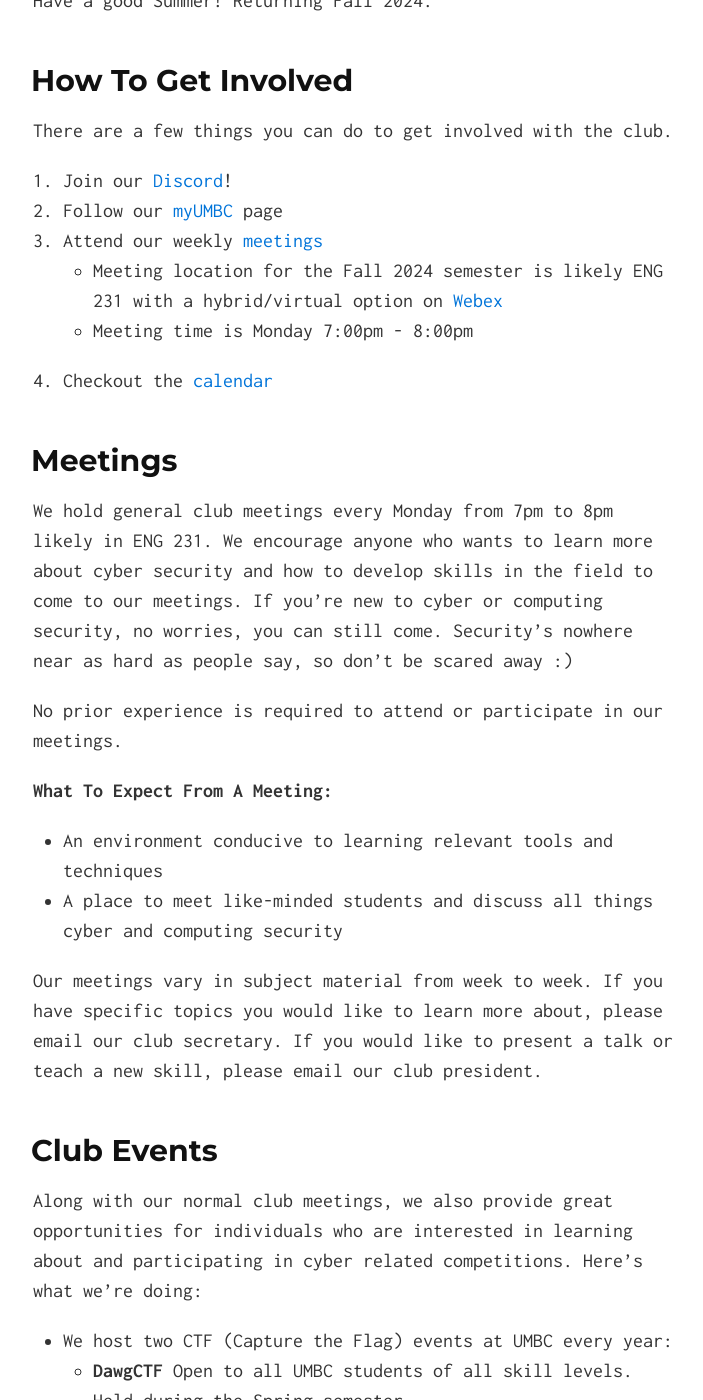
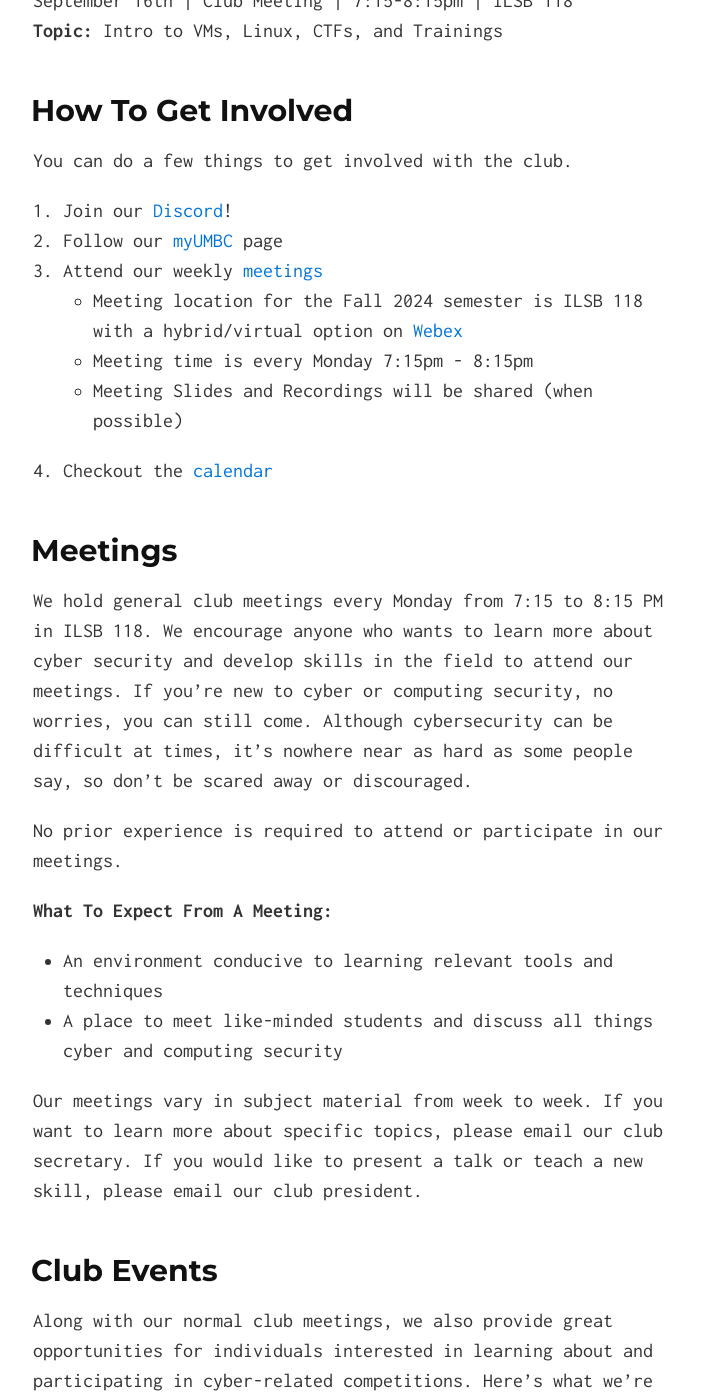
Before and after one commit to UMBCCyberDawgs/umbccyberdawgs.github.io, a Jekyll site: the page built from index.md, in a window 1280 px wide and 1400 px high, scrolled down 474 px. Shown: the whole window, without its empty margins (287-990 px from the left). Built offline with Jekyll 4.4.1, drawn with Linux system fonts in a browser that asks for light colours; our own code applies the rules of GitHub Pages for plain Markdown files; some of the changed text lies outside the part shown.

Commit message:
General Updates, including room/time

```diff
--- a/index.md
+++ b/index.md
@@ -3,34 +3,31 @@ layout: default
 ---
 
 ## Welcome
-Welcome to the UMBC CyberDawgs homepage! We are a group of UMBC students who
-share a common interest in cybersecurity and good security practices in all aspects of computing.
+Welcome to the UMBC CyberDawgs homepage! We are a group of UMBC students who share a common interest in cybersecurity and good security practices in all aspects of computing.
 
 ## Next Event
-
-Have a good Summer! Returning Fall 2024.
+September 16th | Club Meeting | 7:15-8:15pm | ILSB 118 \
+**Topic:** Intro to VMs, Linux, CTFs, and Trainings
 
 <!-- Congratulations! You found a PawsCTF flag! This is just static content, which means it's always present on the page, but other more advanced web challenges involve the Network tab in Inspect Element on Browsers like Firefox or Chrome. Checking the source code on any website is still a good first step to finding all sorts of information about the website you wouldn't normally be able to see! -->
 <!-- PawsCTF(1nsp3ct_3L3M3nt) -->
 
 ## How To Get Involved
 
-There are a few things you can do to get involved with the club.
+You can do a few things to get involved with the club.
 
 1. Join our [Discord](https://discord.gg/hUVkGvvY2y)!
 2. Follow our [myUMBC](https://my3.my.umbc.edu/groups/umbccd) page
 3. Attend our weekly [meetings](#meetings)
-    * Meeting location for the Fall 2024 semester is likely ENG 231 with a hybrid/virtual option on [Webex](https://umbc.webex.com/meet/CyberDawgs)
-    * Meeting time is Monday 7:00pm - 8:00pm
+    * Meeting location for the Fall 2024 semester is ILSB 118 with a hybrid/virtual option on [Webex](https://umbc.webex.com/meet/CyberDawgs)
+    * Meeting time is every Monday 7:15pm - 8:15pm
+    * Meeting Slides and Recordings will be shared (when possible)
 4. Checkout the [calendar](#calendar)
 
 ## <a name="meetings">Meetings
 
-We hold general club meetings every Monday from 7pm to 8pm likely in ENG 231.
-We encourage anyone who wants to learn more about cyber security and how to develop
-skills in the field to come to our meetings. If you’re
-new to cyber or computing security, no worries, you can still come.
-Security’s nowhere near as hard as people say, so don’t be scared away :)
+We hold general club meetings every Monday from 7:15 to 8:15 PM in ILSB 118.
+We encourage anyone who wants to learn more about cyber security and develop skills in the field to attend our meetings. If you’re new to cyber or computing security, no worries, you can still come. Although cybersecurity can be difficult at times, it's nowhere near as hard as some people say, so don’t be scared away or discouraged.
 
 No prior experience is required to attend or participate in our meetings.
 
@@ -39,16 +36,12 @@ No prior experience is required to attend or participate in our meetings.
 * An environment conducive to learning relevant tools and techniques
 * A place to meet like-minded students and discuss all things cyber and computing security
 
-Our meetings vary in subject material from week to week. If you have specific topics
-you would like to learn more about, please email our club secretary. If you
-would like to present a talk or teach a new skill, please email our club
-president.
+Our meetings vary in subject material from week to week. If you want to learn more about specific topics, please email our club secretary. If you would like to present a talk or teach a new skill, please email our club president.
 
 ## Club Events
 
 Along with our normal club meetings, we also provide great opportunities for
-individuals who are interested in learning about and participating in cyber
-related competitions. Here's what we're doing:
+individuals interested in learning about and participating in cyber-related competitions. Here's what we're doing:
 
 * We host two CTF (Capture the Flag) events at UMBC every year:
    * **DawgCTF** Open to all UMBC students of all skill levels. Held during the Spring semester.
```
Also changed, not shown: other parts of index.md (+2 -2 lines).
